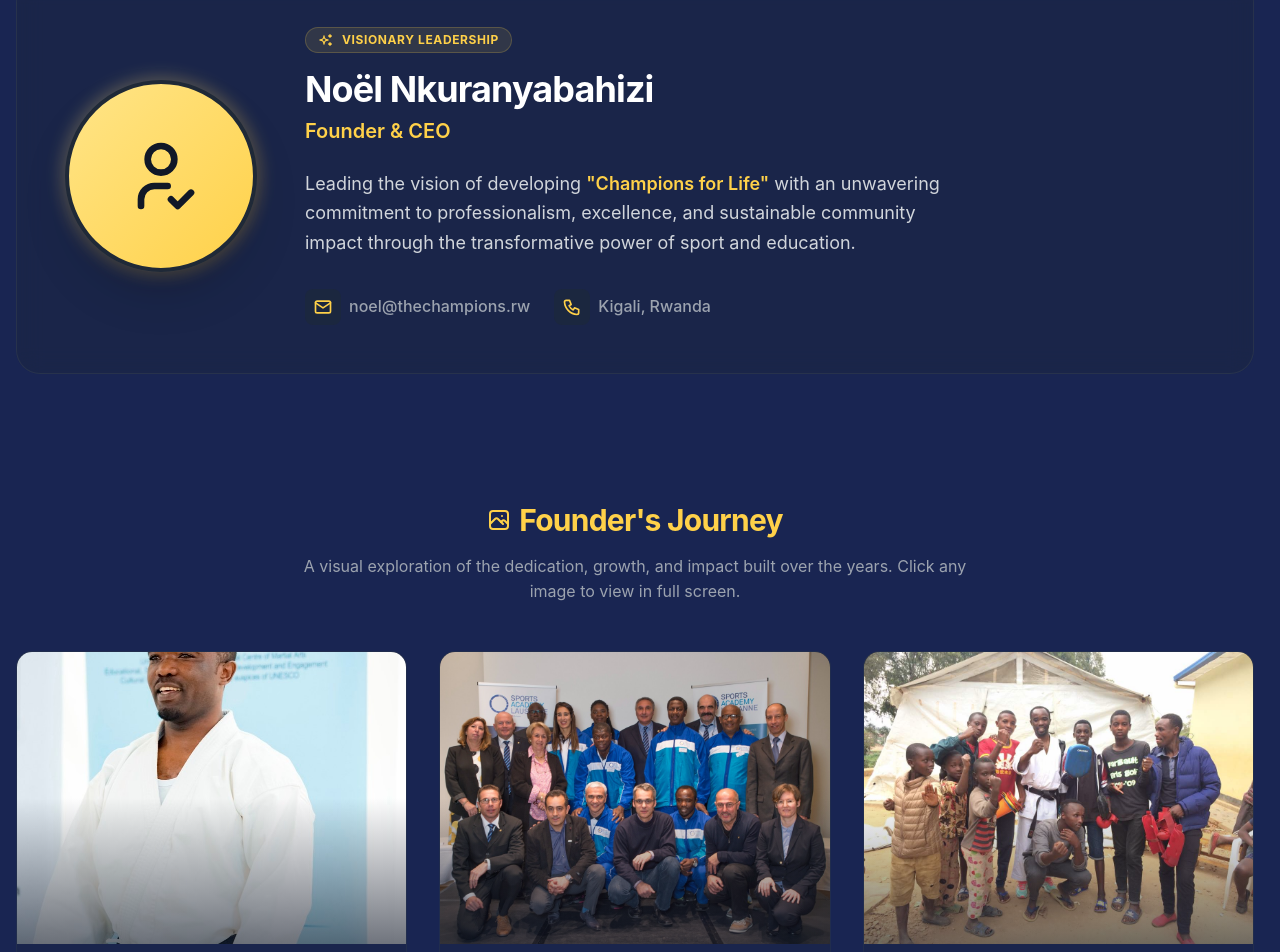
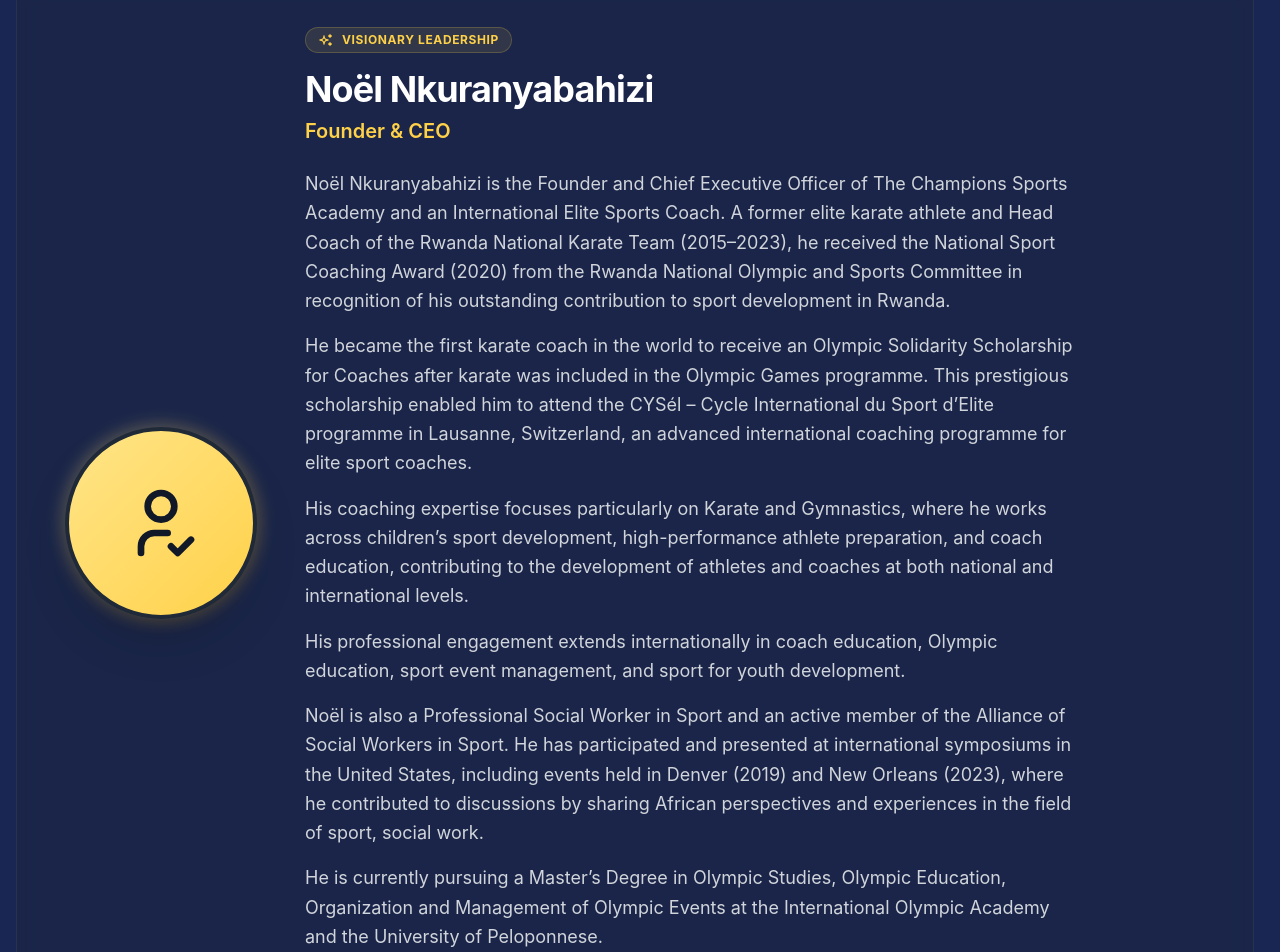
Before and after one commit to ulpacifique/The-Champion-Sport-Academy, a React (Create React App) app: page /founder in a window 1280 px wide. Shown: the part 182-1134 px from the top of the page. Built offline with nearby package versions, Linux system fonts and the light colour scheme; a web font is replaced by a local one.

Commit message:
working on

```diff
--- a/src/LandingPage/Founder.tsx
+++ b/src/LandingPage/Founder.tsx
@@ -61,10 +61,26 @@ const Founder = () => {
                             </div>
                             <h2 className="text-4xl font-bold text-white mb-2 tracking-tight">Noël Nkuranyabahizi</h2>
                             <div className="text-bright-sun-300 text-xl font-semibold mb-6">Founder & CEO</div>
-                            <p className="text-gray-300 text-lg leading-relaxed mb-8 max-w-2xl">
-                                Leading the vision of developing <span className="text-bright-sun-300 font-semibold">"Champions for Life"</span> with an unwavering commitment to
-                                professionalism, excellence, and sustainable community impact through the transformative power of sport and education.
-                            </p>
+                            <div className="space-y-4 text-gray-300 text-lg leading-relaxed mb-8 max-w-3xl">
+                                <p>
+                                    Noël Nkuranyabahizi is the Founder and Chief Executive Officer of The Champions Sports Academy and an International Elite Sports Coach. A former elite karate athlete and Head Coach of the Rwanda National Karate Team (2015–2023), he received the National Sport Coaching Award (2020) from the Rwanda National Olympic and Sports Committee in recognition of his outstanding contribution to sport development in Rwanda.
+                                </p>
+                                <p>
+                                    He became the first karate coach in the world to receive an Olympic Solidarity Scholarship for Coaches after karate was included in the Olympic Games programme. This prestigious scholarship enabled him to attend the CYSél – Cycle International du Sport d’Elite programme in Lausanne, Switzerland, an advanced international coaching programme for elite sport coaches.
+                                </p>
+                                <p>
+                                    His coaching expertise focuses particularly on Karate and Gymnastics, where he works across children’s sport development, high-performance athlete preparation, and coach education, contributing to the development of athletes and coaches at both national and international levels.
+                                </p>
+                                <p>
+                                    His professional engagement extends internationally in coach education, Olympic education, sport event management, and sport for youth development.
+                                </p>
+                                <p>
+                                    Noël is also a Professional Social Worker in Sport and an active member of the Alliance of Social Workers in Sport. He has participated and presented at international symposiums in the United States, including events held in Denver (2019) and New Orleans (2023), where he contributed to discussions by sharing African perspectives and experiences in the field of sport, social work.
+                                </p>
+                                <p>
+                                    He is currently pursuing a Master’s Degree in Olympic Studies, Olympic Education, Organization and Management of Olympic Events at the International Olympic Academy and the University of Peloponnese.
+                                </p>
+                            </div>
                             <div className="flex flex-wrap justify-center md:justify-start gap-6">
                                 <a href="mailto:noel@thechampions.rw" className="flex items-center space-x-2 text-gray-400 hover:text-bright-sun-300 transition-colors group">
                                     <div className="p-2 bg-gray-800/50 rounded-lg group-hover:bg-bright-sun-300/10 transition-colors">
--- a/src/Services/Api.tsx
+++ b/src/Services/Api.tsx
@@ -13,13 +13,27 @@ console.log('🚀 API URL initialization:', {
   api_base: API_BASE_URL
 });
 
-const api = axios.create({
+export const api = axios.create({
   baseURL: API_BASE_URL,
   withCredentials: true,
   headers: {
     'Content-Type': 'application/json',
   },
 });
+
+// Add a request interceptor to attach authentication token
+api.interceptors.request.use(
+  (config) => {
+    const token = localStorage.getItem('token');
+    if (token) {
+      config.headers.Authorization = `Bearer ${token}`;
+    }
+    return config;
+  },
+  (error) => {
+    return Promise.reject(error);
+  }
+);
 
 // ... rest of your code stays exactly the same
 // Video API calls with file upload
--- a/src/Services/AttendanceService.ts
+++ b/src/Services/AttendanceService.ts
@@ -16,8 +16,8 @@ export interface AttendanceDTO {
 }
 
 const getAuthHeader = () => {
-    const user = JSON.parse(localStorage.getItem('user') || '{}');
-    return { headers: { Authorization: `Bearer ${user.token}` } };
+    const token = localStorage.getItem('token');
+    return { headers: { Authorization: `Bearer ${token}` } };
 };
 
 export const markAttendance = async (attendance: AttendanceDTO) => {
--- a/src/api/galleryAPI.ts
+++ b/src/api/galleryAPI.ts
@@ -1,5 +1,4 @@
-import axios from 'axios';
-import { API_BASE_URL } from '../Services/Api';
+import { api, API_BASE_URL } from '../Services/Api';
 
 const API_URL = `${API_BASE_URL}/gallery`;
 
@@ -15,32 +14,25 @@ export interface GalleryItem {
 
 export const galleryAPI = {
     getAllImages: async () => {
-        const response = await axios.get<GalleryItem[]>(API_URL, {
-            withCredentials: true
-        });
+        const response = await api.get<GalleryItem[]>(API_URL);
         return response.data;
     },
 
     getImagesByCategory: async (category: string) => {
-        const response = await axios.get<GalleryItem[]>(`${API_URL}/category/${category}`, {
-            withCredentials: true
-        });
+        const response = await api.get<GalleryItem[]>(`${API_URL}/category/${category}`);
         return response.data;
     },
 
     uploadImage: async (formData: FormData) => {
-        const response = await axios.post(`${API_URL}/upload`, formData, {
+        const response = await api.post(`${API_URL}/upload`, formData, {
             headers: {
                 'Content-Type': 'multipart/form-data',
-            },
-            withCredentials: true
+            }
         });
         return response.data;
     },
 
     deleteImage: async (id: number) => {
-        await axios.delete(`${API_URL}/${id}`, {
-            withCredentials: true
-        });
+        await api.delete(`${API_URL}/${id}`);
     }
 };
```
